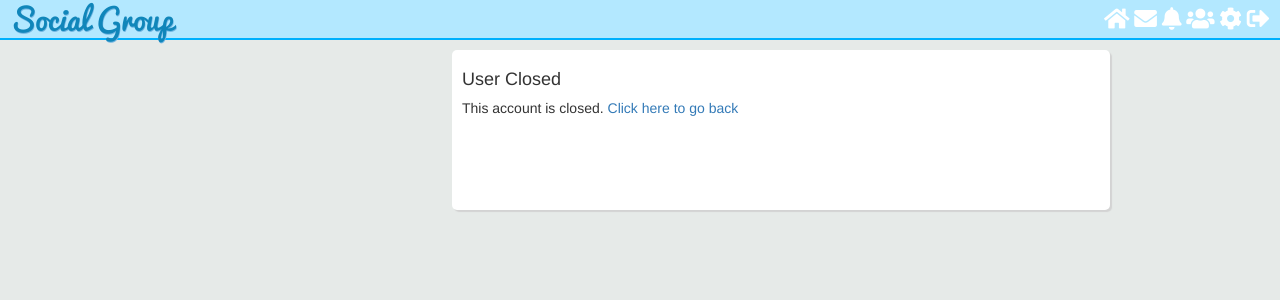
After one commit to kesava321/Social_Media_App, a PHP site: page /user_closed.php in a window 1280 px wide. The commit adds this page. Shown: the top 300 px of the page. Run offline with PHP 8.4, Linux system fonts and the light colour scheme; the visitor is signed in with stand-in values (Sample User, id 1); data that the repository does not hold is empty; some libraries are stand-ins or nearby versions.

Commit message:
Added user closed

```diff
--- /dev/null
+++ b/htdocs/socialmedia/user_closed.php
@@ -0,0 +1,11 @@
+<?php
+include("includes/header.php");
+?>
+
+<div class="main_column column" id="main_column">
+	<h4>User Closed</h4>
+
+	This account is closed.
+	<a href ="index.php"> Click here to go back</a>
+
+</div>
```
Also changed, not shown: htdocs/socialmedia/profile.php (+15 -0 lines).
